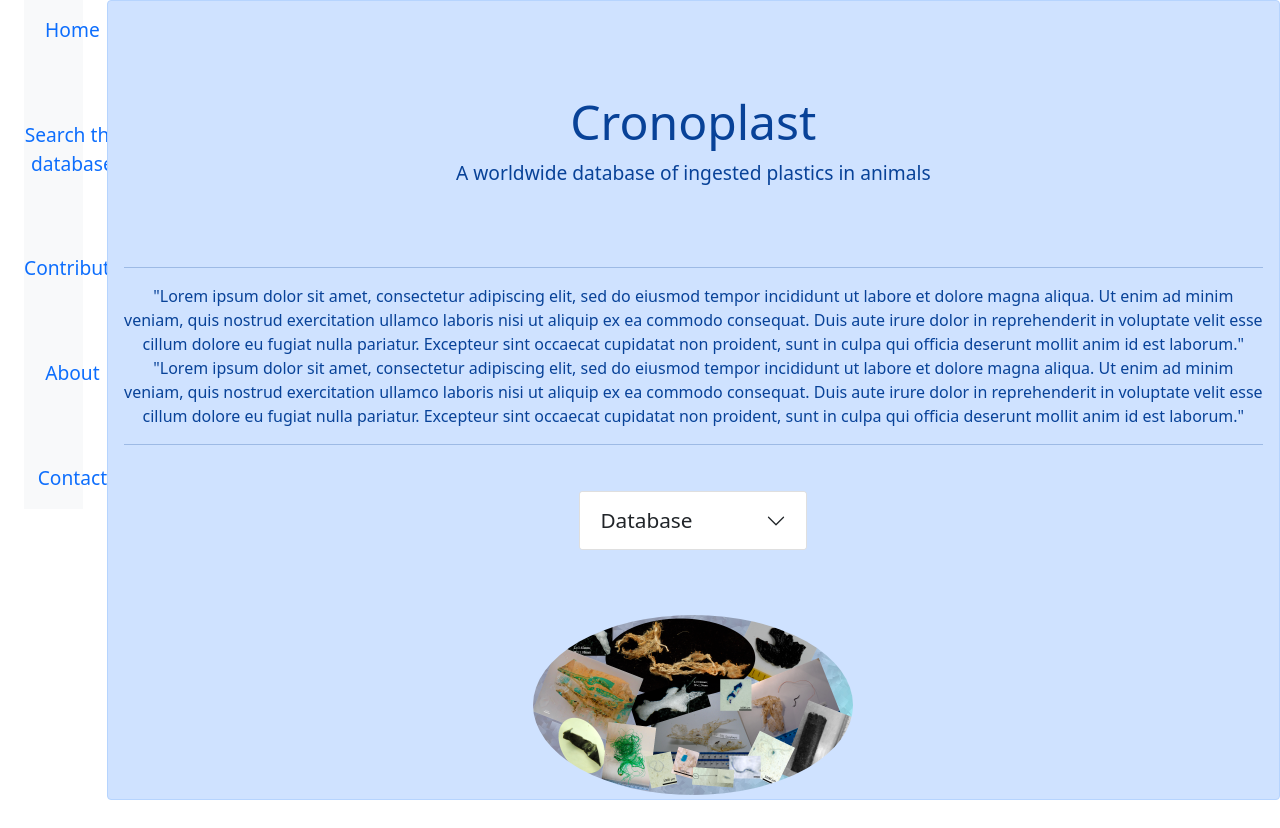
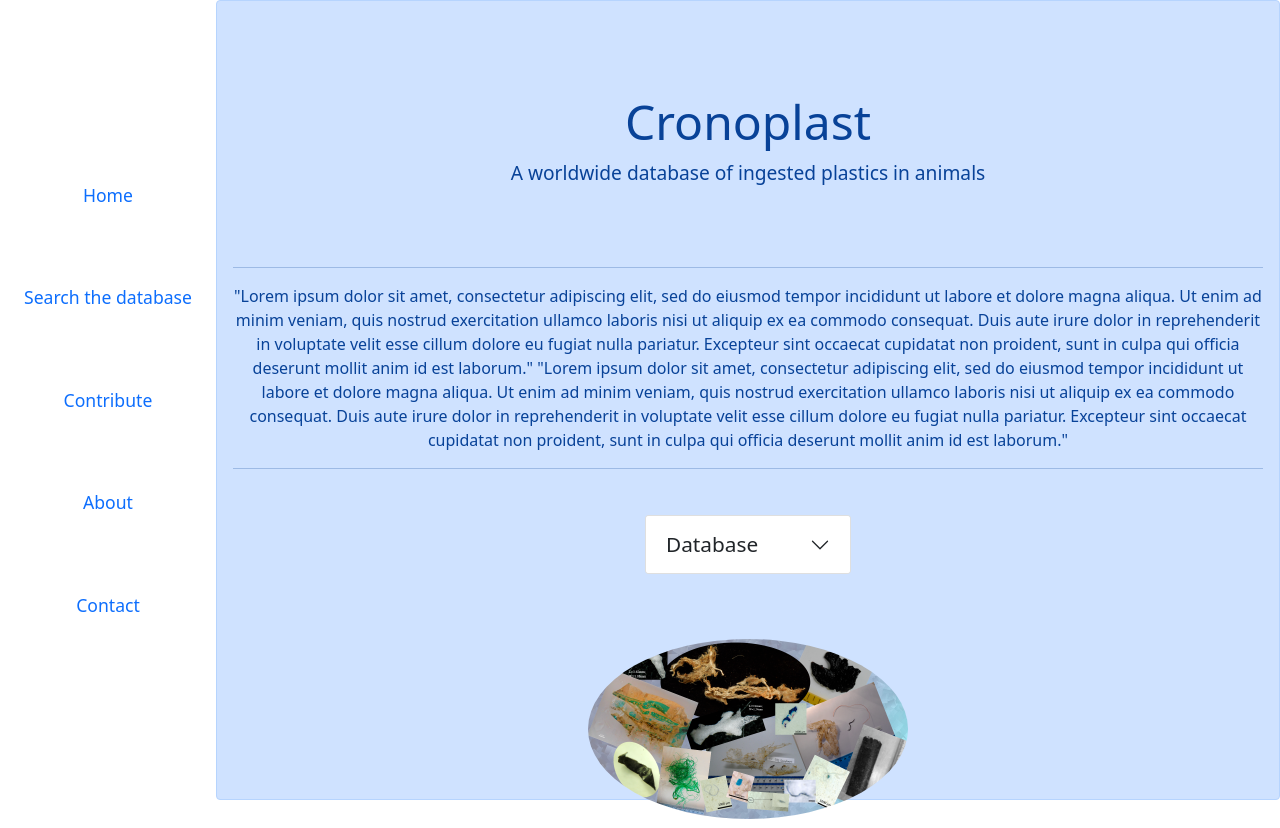
Before and after one commit to calmarti/trofiplast-frontend, a React (Create React App) app: page / in a window 1280 px wide. Before the commit the page ends 804 px from the top, so only its background shows below. Built offline with nearby package versions, Linux system fonts and the light colour scheme.

Commit message:
Home: responsive en tamaño medio

```diff
--- a/src/components/Detail/Detail.js
+++ b/src/components/Detail/Detail.js
@@ -8,6 +8,8 @@ import Card from "react-bootstrap/Card";
 import { useState, useEffect } from "react";
 import client from "../../api/client";
 
+
+//TODO: agregar campo origin
 
 export default function Detail() {
   const [item, setItem] = useState(null);
@@ -24,7 +26,7 @@ export default function Detail() {
   return (
     <Container fluid>
       <Row>
-        <Col xs={1} className="px-0">
+        <Col md="auto" className="px-0">
           <Sidebar />
         </Col>
 
@@ -85,7 +87,7 @@ export default function Detail() {
                   <br />
                   <Card.Title as="h5">
                     Summary:
-                    <span style={{ fontSize: "smaller", fontWeight: "400" }}>
+                    <span className="justify" style={{ fontSize: "smaller", fontWeight: "400" }}>
                       {" "}
                       &nbsp;{item && item[0].summary}
                     </span>
@@ -98,14 +100,14 @@ export default function Detail() {
                   <br />
                   <Card.Title as="h5">
                     Reference / Contributor:
-                    <span style={{ fontSize: "smaller", fontWeight: "400" }}>
+                    <span className="justify" style={{ fontSize: "smaller", fontWeight: "400" }}>
                       {" "}
                       &nbsp;{item && item[0].reference}
                     </span>
                   </Card.Title>
                   <br />
                   <Card.Title as="h5">
-                    DOI:
+                    Resource:
                     <span style={{ fontSize: "smaller", fontWeight: "400" }}>
                       {" "}
                       &nbsp;{item && <a href={item[0].href}>{item[0].href}</a>}
--- /dev/null
+++ b/src/components/Detail/detail.css
@@ -0,0 +1,4 @@
+/* .justify{
+    text-align: justify;
+    text-justify: inter-word;
+} */
--- a/src/components/Home/Home.js
+++ b/src/components/Home/Home.js
@@ -8,9 +8,9 @@ import HomeMain from "./HomeMain";
 
 export default function Home() {
   return (
-    <Container fluid /* className="row-size" */>
-      <Row>
-        <Col md={1} className="px-0" >
+    <Container fluid className="viewport-size">
+      <Row className="viewport-size">
+        <Col md="auto" className="px-0 viewport-size" >
           <Sidebar />
         </Col>
         <Col className="px-0">
--- a/src/components/Home/HomeMain.js
+++ b/src/components/Home/HomeMain.js
@@ -14,7 +14,7 @@ import image from "../../images/cronoplast-main.png";
 
 export default function HomeMain() {
   return (
-    <main className="main">
+    <main className="home-main">
       <Alert  /* style={{height:"100vh"}} */ className="alert-component py-5 my-0" variant="primary">
         <br />
         <Alert.Heading className="display-5">
--- a/src/components/Home/homeMain.css
+++ b/src/components/Home/homeMain.css
@@ -16,9 +16,10 @@
   width: 300px;
 }
 
+
 @media all and (min-width: 768px){
 
-.main{
+.home-main{
   height: 100vh;
 }
 
--- a/src/components/Search/Search.js
+++ b/src/components/Search/Search.js
@@ -11,14 +11,14 @@ import SelectCol from "./SelectCol";
 import SearchResult from "./SearchResult";
 import client from "../../api/client";
 
+//TODO: agregar campo origin al formulario
 //TODO: next: terminar Detail
 //TODO: entender bien como funciona el responsiveness de bootstrap
-//TODO: enviar a Gema versión final de la bd pero en xls (mirar lo que me envió, verificar y enviar)
 
 //TODO: bug: el filtro solo por specie devuelve null (combinado con otro criterio sí que funciona)
 //TODO: 4 estados: formulario sin enviar, tabla de resultados (sin formulario), formulario con mensaje de error y formulario con mensaje de resultado vacío
 //TODO: handleReset: ojo: button es type reset, ¿está bien? (parece que no: tras reset al hacer submit con filtros no devuelve nada)
-//TODO: componentes que faltan: Error, SearchResult, Pagination, Detail, Contribute, Contact
+//TODO: componentes que faltan: Error, Pagination, Contribute, Contact
 
 export default function Search() {
   const [items, setItems] = useState(null);
@@ -89,7 +89,7 @@ export default function Search() {
     <main className="main">
       <Container fluid>
         <Row>
-          <Col xs={1} className="px-0">
+          <Col md="auto" className="px-0">
             <Sidebar />
           </Col>
 
--- a/src/components/layout/Sidebar.js
+++ b/src/components/layout/Sidebar.js
@@ -8,10 +8,10 @@ import Nav from "react-bootstrap/Nav";
 
 export default function Sidebar() {
   return (
-    <Container fluid>
-    <Navbar bg="light" variant="primary" className="h-100" expand="xs" >
+    <Container fluid className="viewport-size">
+    <Navbar variant="primary" className="h-100 py-0" expand="xs" >
      {/*  <Container> */}
-        <Nav  className="flex-column">
+        <Nav className="flex-column">
           <Nav.Link href="/" className="nav-item">Home</Nav.Link>
           <Nav.Link href="/search" className="nav-item">Search the database</Nav.Link>
           <Nav.Link href="" className="nav-item">Contribute</Nav.Link>
--- a/src/components/layout/layout.css
+++ b/src/components/layout/layout.css
@@ -1,27 +1,36 @@
 
 .flex-column {
-  /* width: 100%; */
-  /* height: 100vh; */
-  /* margin-top:120px; */
+
+  position:relative;
+  left:25%;
   flex-direction: column;
   justify-content: center;
-  align-items: flex-start;
-  gap: 10px;
+  align-items: center;
+  gap: 5px;
   font-size: 1.2em;
 }
 
 
 @media all and (min-width: 768px){
 
+  .viewport-size{
+    height:100vh;
+  }
+
+/*   .home-main{
+    height: 100vh;
+  } */
+
+
 .flex-column {
-  /* width: 100%; */
-  /* height: 100vh; */
-  /* margin-top:120px; */
+  position:relative;
+  left:0;
+  height: 100vh;
   flex-direction: column;
   justify-content: center;
   align-items: center;
   gap: 60px;
-  font-size: 1.2em;
+  font-size: 1.1rem;
 }
 
 .nav-item {
--- a/src/globals.css
+++ b/src/globals.css
@@ -1,3 +1,4 @@
+/* @import url('https://fonts.googleapis.com/css2?family=Noto+Sans:wght@100&display=swap'); */
 
 html,
 body {
@@ -6,14 +7,19 @@ body {
   border: 0;
   font-size: 100%;
   font: inherit;
-  font-family: "DM-Sans", Verdana, "Times New Roman";
+  font-family: "Noto Sans", "DM-Sans", Verdana, "Times New Roman";
   box-sizing: border-box;
+
 
 /*   height: 100vh; */
 /*   border: 1px solid black; */
 
 }
 
-:root {
+/* #root{
+  height: 100vh;
+} */
 
-}
+/* :root {
+
+}  */
--- a/src/index.js
+++ b/src/index.js
@@ -4,6 +4,7 @@ import "./globals.css";
 import "./components/layout/layout.css";
 import "./components/Home/homeMain.css";
 import "./components/Search/search.css";
+import "./components/Detail/detail.css";
 import "bootstrap/dist/css/bootstrap.min.css";
 import App from "./App";
 
```
